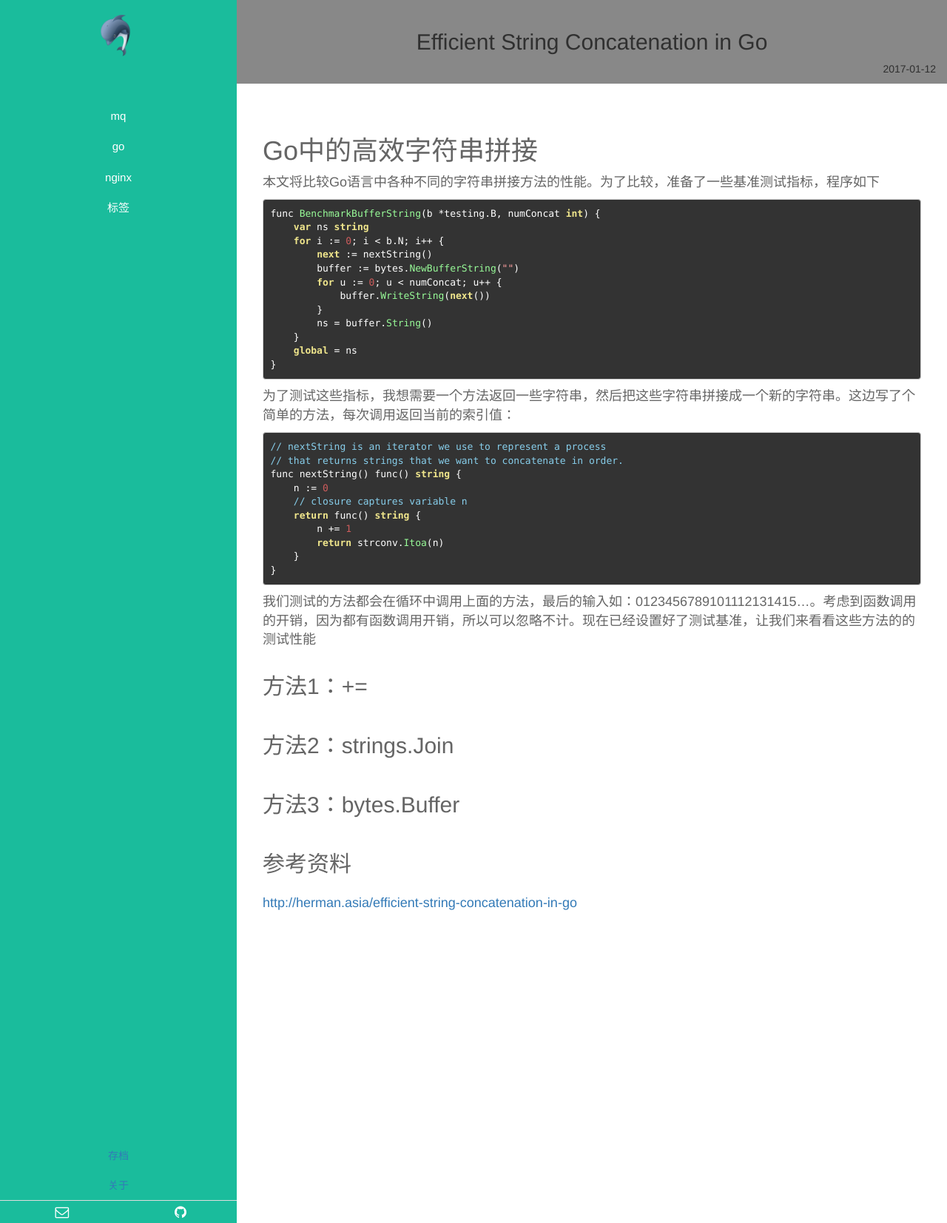
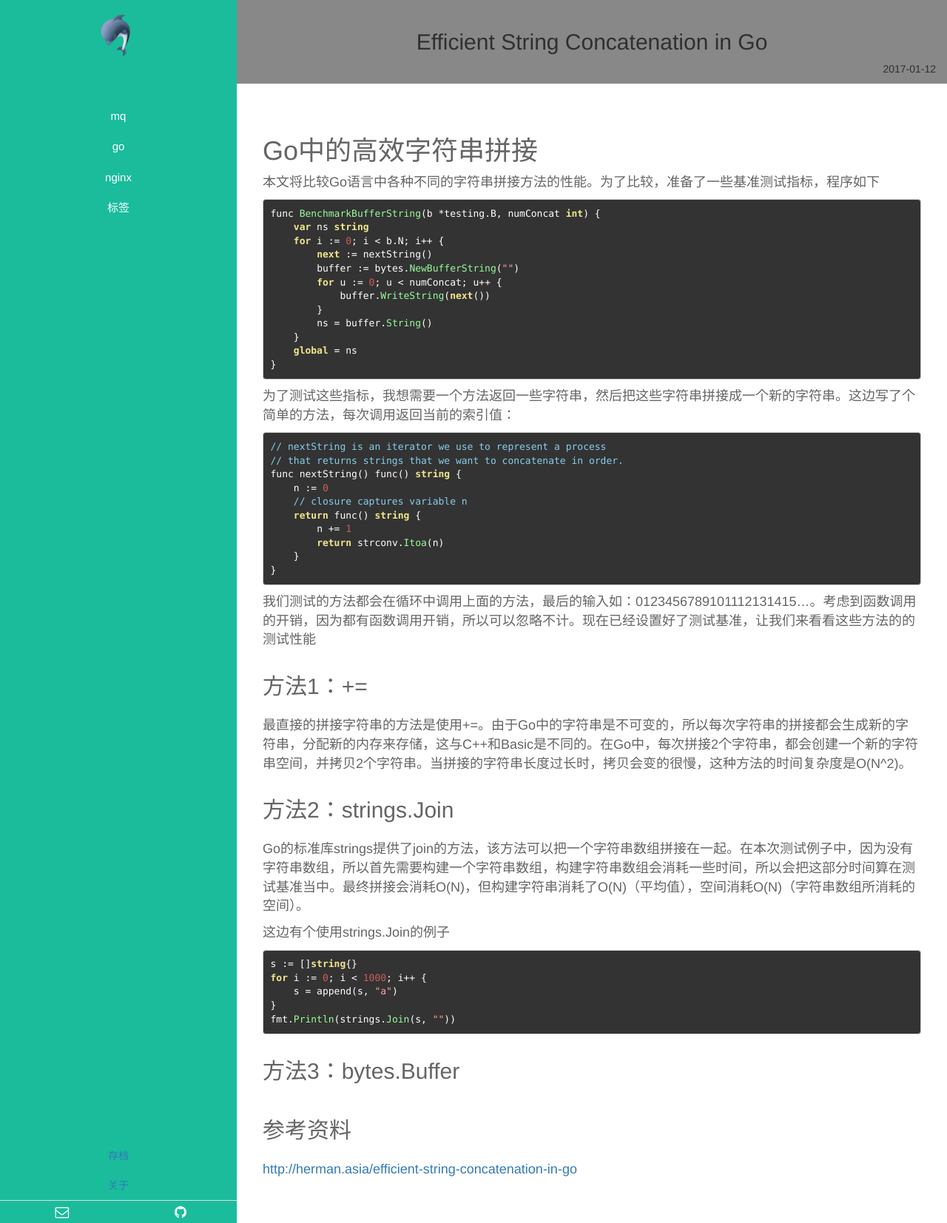
Before and after one commit to wcccode/wcccode.github.io, a Jekyll site: the page built from _posts/go/2017-01-12-string-concat-in-go.md, in a window 1280 px wide. Shown: the whole page at 74% size. Built offline with Jekyll 4.4.1, drawn with Linux system fonts in a browser that asks for light colours.

Commit message:
Update 2017-01-12-string-concat-in-go.md

````diff
--- a/_posts/go/2017-01-12-string-concat-in-go.md
+++ b/_posts/go/2017-01-12-string-concat-in-go.md
@@ -43,7 +43,20 @@ func nextString() func() string {
 
 ## 方法1：+=
 
+最直接的拼接字符串的方法是使用+=。由于Go中的字符串是不可变的，所以每次字符串的拼接都会生成新的字符串，分配新的内存来存储，这与C++和Basic是不同的。在Go中，每次拼接2个字符串，都会创建一个新的字符串空间，并拷贝2个字符串。当拼接的字符串长度过长时，拷贝会变的很慢，这种方法的时间复杂度是O(N^2)。
+
 ## 方法2：strings.Join
+Go的标准库strings提供了join的方法，该方法可以把一个字符串数组拼接在一起。在本次测试例子中，因为没有字符串数组，所以首先需要构建一个字符串数组，构建字符串数组会消耗一些时间，所以会把这部分时间算在测试基准当中。最终拼接会消耗O(N)，但构建字符串消耗了O(N)（平均值），空间消耗O(N)（字符串数组所消耗的空间）。
+
+这边有个使用strings.Join的例子
+
+```
+s := []string{}
+for i := 0; i < 1000; i++ {
+    s = append(s, "a")
+}
+fmt.Println(strings.Join(s, ""))
+```
 
 ## 方法3：bytes.Buffer
 
````
